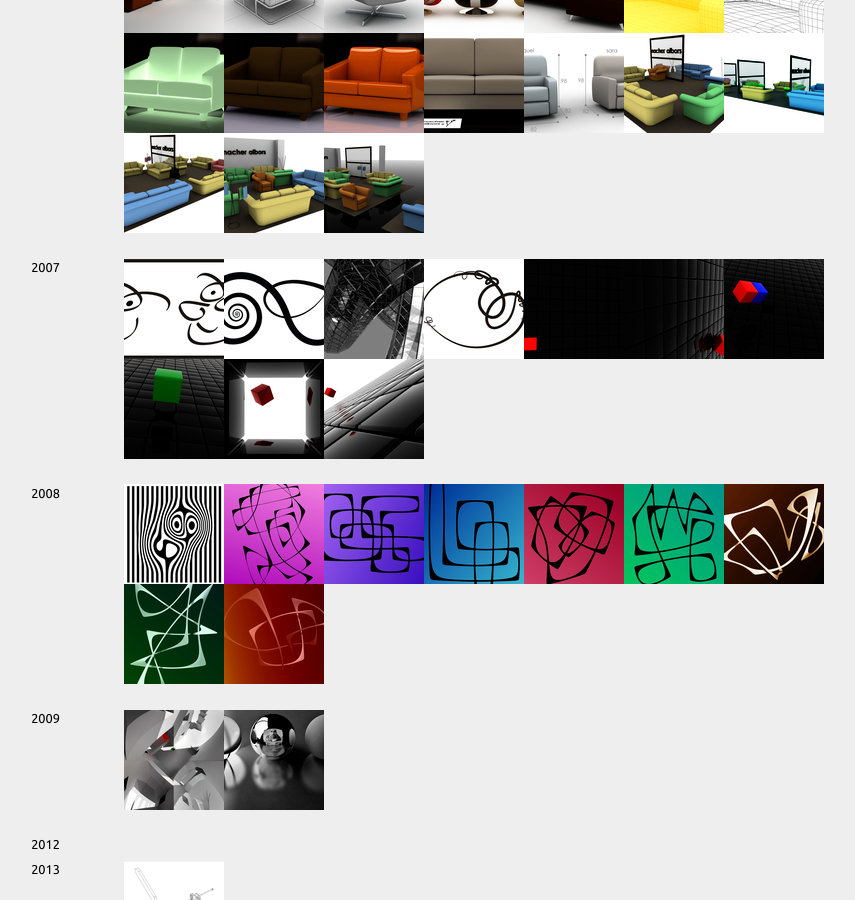
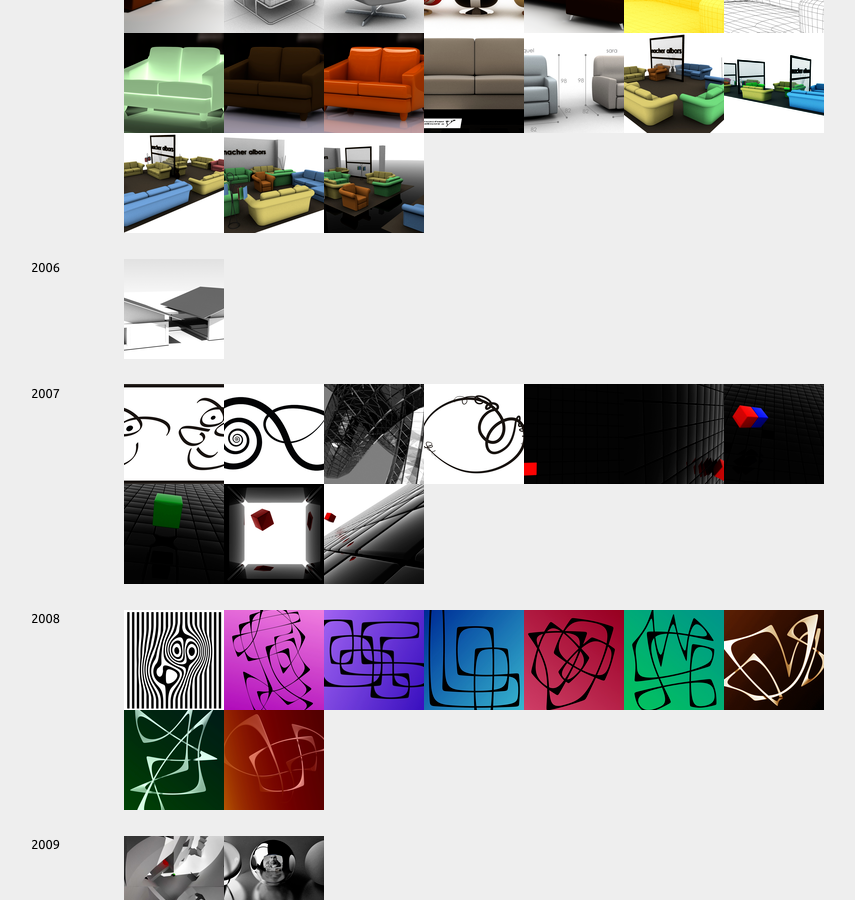
Before and after one commit to javimixet/javimixet.github.io, a Jekyll site: the page built from portfolio.md, in a window 1280 px wide and 900 px high, scrolled down 633 px. Shown: the whole window, without its empty margins (196-1051 px from the left). Built offline with Jekyll 4.4.1, drawn with Linux system fonts in a browser that asks for light colours.

Commit message:
Update portfolio.md

```diff
--- a/portfolio.md
+++ b/portfolio.md
@@ -47,13 +47,13 @@ Portfolio
 </a>{% endif %}{% endfor %}
 </div>
 
-<!-- ### 2006
+### 2006
 
 <div id="thumbs">
 {% for image in site.static_files %}{% if image.path contains '/images/mostra/06' %}<a href="{{ site.baseurl }}{{ image.path }}" target="_blank">
 <span class="w3-hover-opacity" style="background-image:url('{{ site.baseurl }}/images/thumbs/thumb_{{ image.name | remove: image.extname }}.png');"></span>
 </a>{% endif %}{% endfor %}
-</div>  -->
+</div>
 
 ### 2007
 
```
